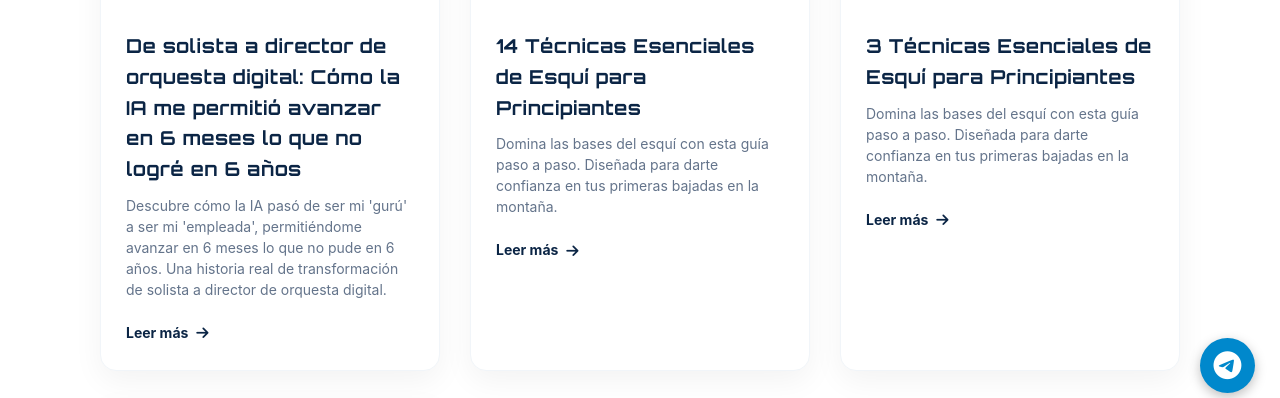
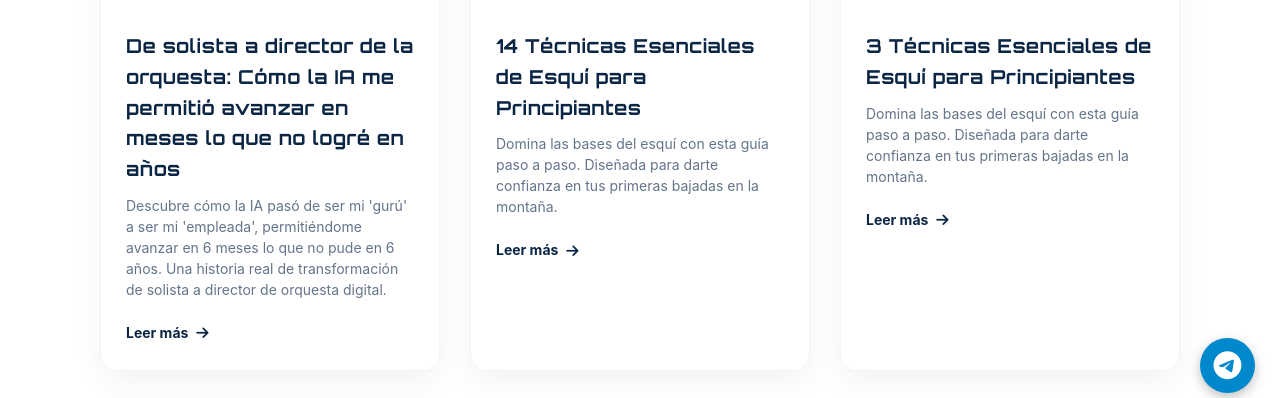
Before and after one commit to ing-nestorgomez/ing-nestorgomez.github.io, a Jekyll site: the page built from pages/blog.html, in a window 1280 px wide and 900 px high, cut to the strip 482-880 px from the top of the window. Built offline with Jekyll 4.4.1, drawn with Linux system fonts in a browser that asks for light colours.

Commit message:
Update and rename 2026-08-01-De-solista-a-director-de-orquesta-digital.md to 2026-08-01-De-solista-a-director-de-la-orquesta.md

```diff
--- a/_posts/2026-08-01-De-solista-a-director-de-orquesta-digital.md
+++ b/_posts/2026-08-01-De-solista-a-director-de-la-orquesta.md
@@ -1,6 +1,6 @@
 ---
 layout: post
-title: "De solista a director de orquesta digital: Cómo la IA me permitió avanzar en 6 meses lo que no logré en 6 años"
+title: "De solista a director de la orquesta: Cómo la IA me permitió avanzar en meses lo que no logré en años"
 date: 2026-09-04 10:00:00 -0400
 categories: [productividad, ia, desarrollo]
 tags: [ia, productividad, desarrollo, freelance, arquitectura]
```
